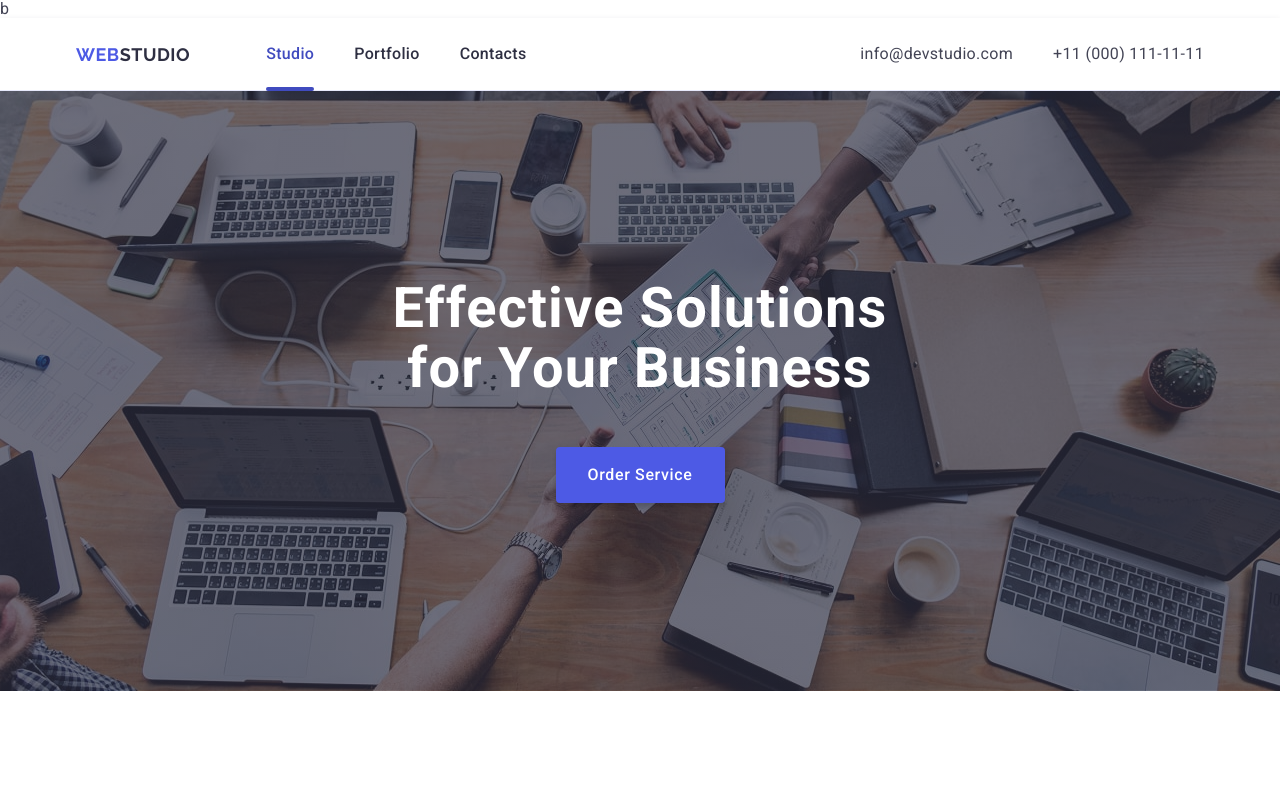
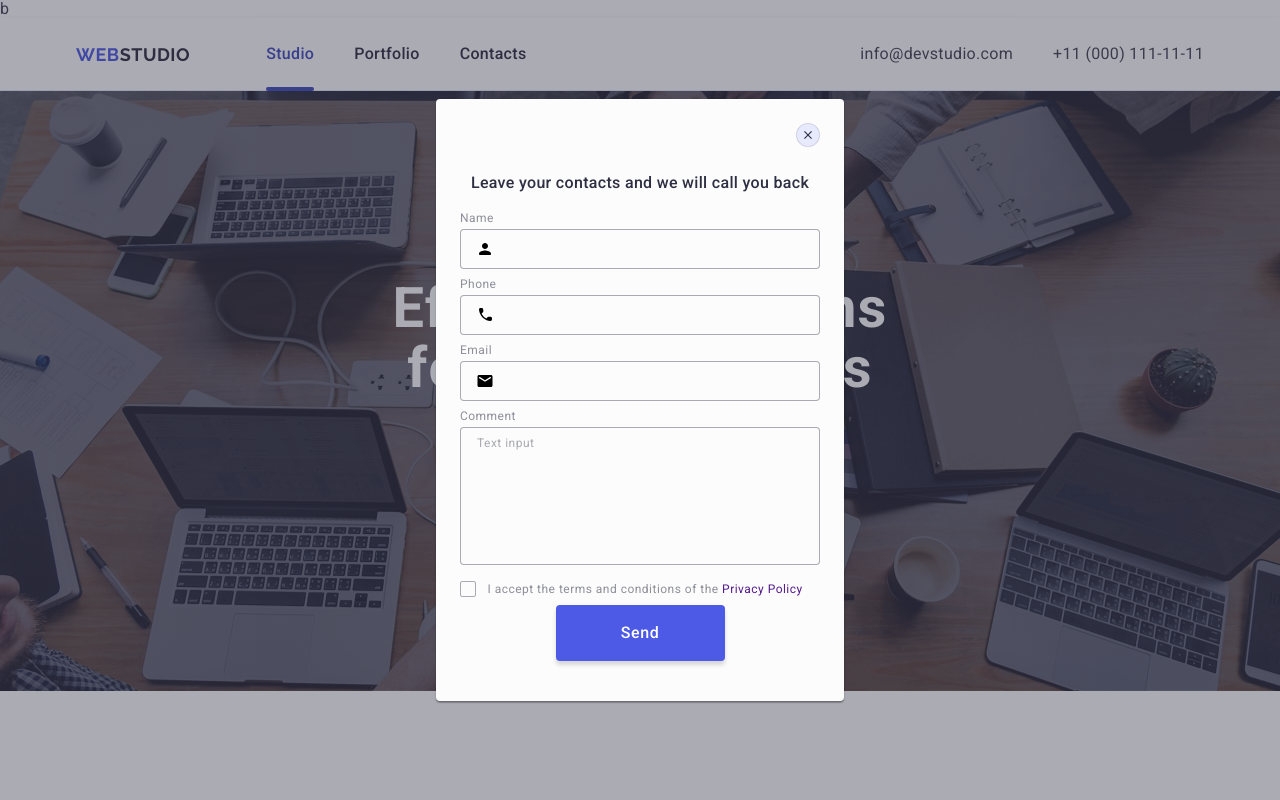
Before and after one commit to Oleksandra-Kravchenko/goit-markup-hw-05, a plain HTML site: page index.html in a window 1280 px wide. Shown: the top 800 px of the page. Drawn offline with nearby package versions, Linux system fonts and the light colour scheme.

Commit message:
fix mistakes

```diff
--- a/css/styles.css
+++ b/css/styles.css
@@ -532,9 +532,9 @@ img {
 }
 
 .footer-form-container {
-  margin: 0 auto;
-  display: inline-flex;
+  margin-left: 80px;
 }
+
 .footer-form {
   display: flex;
   align-items: center;
@@ -723,6 +723,9 @@ img {
 .modal-input-cover {
   position: relative;
 }
+.modal-text-field {
+  margin-bottom: 16px;
+}
 
 .modal-textarea {
   width: 100%;
@@ -785,7 +788,6 @@ img {
   border: 1px solid rgba(46, 47, 66, 0.4);
   display: inline-flex;
   margin-right: 8px;
-  display: flex;
   align-items: center;
   justify-content: center;
   fill: transparent;
--- a/index.html
+++ b/index.html
@@ -505,7 +505,7 @@ b<!DOCTYPE html>
         </div>
       </div>
     </footer>
-    <div class="backdrop">
+    <div class="backdrop is-open">
       <div class="modal">
         <button type="button" class="modal-close">
           <svg class="modal-close-icon" width="8" height="8">
@@ -559,7 +559,7 @@ b<!DOCTYPE html>
               </svg>
             </div>
           </div>
-          <div class="modal-field">
+          <div class="modal-text-field">
             <label for="user-text" class="modal-input-text">Comment</label>
             <textarea
               class="modal-textarea"
```
